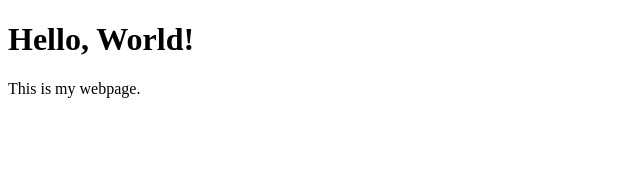
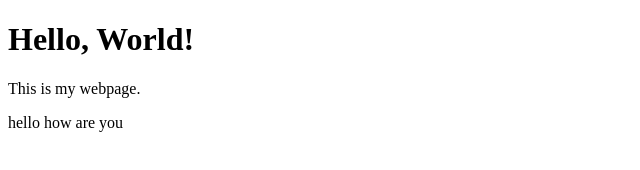
Before and after one commit to jason407891/test, a plain HTML site: page index.html in a window 1280 px wide. Shown: the whole page, without its empty margins (0-640 px from the left). Drawn offline with Linux system fonts and the light colour scheme.

Commit message:
Update index.html

```diff
--- a/index.html
+++ b/index.html
@@ -7,5 +7,6 @@
 <body>
     <h1>Hello, World!</h1>
     <p>This is my webpage.</p>
+    <div>hello how are you</div>
 </body>
 </html>
```
